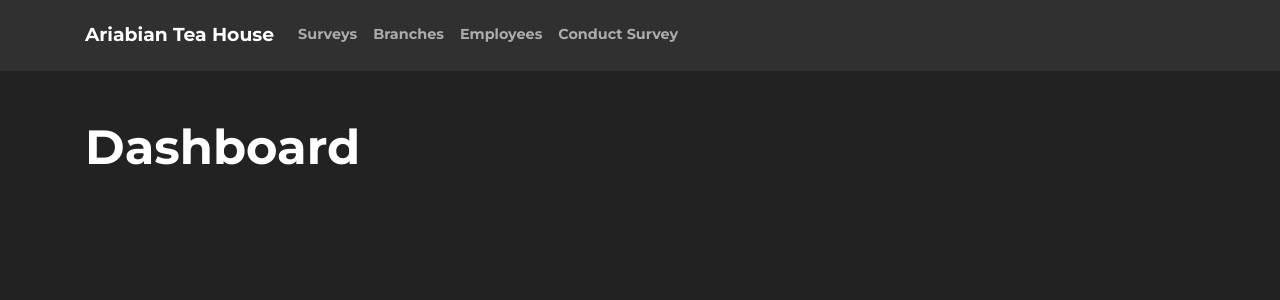
After one commit to tordsyabe/ath-survey, a Flask app: page / in a window 1280 px wide. The commit adds this page. Shown: the top 300 px of the page. Run offline with Flask 2, Linux system fonts and the light colour scheme; some libraries are stand-ins or nearby versions.

Commit message:
added dashboard page

```diff
--- a/athsurveyapp/__init__.py
+++ b/athsurveyapp/__init__.py
@@ -5,6 +5,7 @@ from flask_restful import Api
 
 import os
 
+from athsurveyapp.blueprints.dashboard import dashboard_page
 from athsurveyapp.blueprints.survey import survey_page, SurveyResource
 from athsurveyapp.blueprints.branch import branch_page
 from athsurveyapp.blueprints.employee import employee_page
@@ -61,9 +62,11 @@ def create_app():
     app.config.from_object("config.settings")
     app.config.from_pyfile("settings.py", silent=True)
 
+    app.register_blueprint(dashboard_page, url_prefix="/")
     app.register_blueprint(survey_page, url_prefix="/surveys")
     app.register_blueprint(branch_page, url_prefix="/branches")
     app.register_blueprint(employee_page, url_prefix="/employees")
+
     # app.register_blueprint(question_type_page, url_prefix="/question_types")
     # app.register_blueprint(question_page, url_prefix="/questions")
 
--- /dev/null
+++ b/athsurveyapp/blueprints/dashboard/__init__.py
@@ -0,0 +1 @@
+from athsurveyapp.blueprints.dashboard.views import dashboard_page
--- /dev/null
+++ b/athsurveyapp/blueprints/dashboard/templates/dashboard.html
@@ -0,0 +1,11 @@
+{% extends 'layouts/base.html' %} {% block title %}ATH - Dashboard{% endblock %}
+{% block meta_description %}Arabian Tea House survey application{% endblock %}
+{% block body %}
+<div class="container">
+  <div class="row">
+    <div class="col-6">
+      <h1 class="m-0 font-weight-bold">Dashboard</h1>
+    </div>
+  </div>
+</div>
+{% endblock %}
--- /dev/null
+++ b/athsurveyapp/blueprints/dashboard/views.py
@@ -0,0 +1,7 @@
+from flask import Blueprint, render_template
+
+dashboard_page = Blueprint('dashboard', __name__, template_folder="templates")
+
+@dashboard_page.route("/")
+def dashboard():
+    return render_template("dashboard.html")
--- a/athsurveyapp/blueprints/employee/views.py
+++ b/athsurveyapp/blueprints/employee/views.py
@@ -3,8 +3,7 @@ from athsurveyapp.blueprints.employee.forms import EmployeeForm
 from athsurveyapp.models.models import Employee, Branch, Question, db
 import datetime
 
-employee_page = Blueprint('employee_page', __name__,
-                          template_folder="templates")
+employee_page = Blueprint('employee_page', __name__, template_folder="templates")
 
 
 @employee_page.route("/")
--- a/athsurveyapp/templates/layouts/base.html
+++ b/athsurveyapp/templates/layouts/base.html
@@ -32,7 +32,11 @@
       rel="stylesheet"
       href="https://cdn.jsdelivr.net/npm/bootswatch@4.5.2/dist/darkly/bootstrap.min.css"
     />
-    <link rel="stylesheet" type="text/css" href="https://cdn.datatables.net/1.10.21/css/dataTables.bootstrap4.min.css">
+    <link
+      rel="stylesheet"
+      type="text/css"
+      href="https://cdn.datatables.net/1.10.21/css/dataTables.bootstrap4.min.css"
+    />
     <link
       rel="stylesheet"
       href="{{ url_for('static', filename='styles/main.css') }}"
@@ -41,10 +45,7 @@
   <body>
     <nav class="navbar navbar-expand-lg navbar-dark bg-dark">
       <div class="container">
-        <a
-          class="navbar-brand"
-          href="{{ url_for('survey_page.survey_index') }}"
-        >
+        <a class="navbar-brand" href="{{ url_for('dashboard.dashboard') }}">
           <!-- <img src="{{ url_for('static', filename='images/logo.png') }}" width="60" class="d-inline-block" alt="Arabian Tea House"> -->
           <strong>Ariabian Tea House</strong>
         </a>
@@ -84,7 +85,11 @@
               >
             </li>
             <li class="nav-item float-right">
-              <a class="nav-link font-weight-bold" href="{{ url_for('survey_page.conduct_survey')}}">Conduct Survey</a>
+              <a
+                class="nav-link font-weight-bold"
+                href="{{ url_for('survey_page.conduct_survey')}}"
+                >Conduct Survey</a
+              >
             </li>
           </ul>
         </div>
@@ -100,8 +105,15 @@
     <script src="https://cdnjs.cloudflare.com/ajax/libs/popper.js/1.12.9/umd/popper.min.js"></script>
     <script src="https://maxcdn.bootstrapcdn.com/bootstrap/4.0.0/js/bootstrap.min.js"></script>
     <script src="https://cdn.jsdelivr.net/npm/bootstrap-select@1.13.14/dist/js/bootstrap-select.min.js"></script>
-    <script type="text/javascript" charset="utf8" src="https://cdn.datatables.net/1.10.21/js/jquery.dataTables.min.js"></script>
-    <script type="text/javascript" src="https://cdn.datatables.net/1.10.21/js/dataTables.bootstrap4.min.js"></script>
+    <script
+      type="text/javascript"
+      charset="utf8"
+      src="https://cdn.datatables.net/1.10.21/js/jquery.dataTables.min.js"
+    ></script>
+    <script
+      type="text/javascript"
+      src="https://cdn.datatables.net/1.10.21/js/dataTables.bootstrap4.min.js"
+    ></script>
     <script src="{{url_for('static', filename='js/main.js')}}"></script>
     <script src="{{url_for('static', filename='js/surveyDetails.js')}}"></script>
     <script src="{{url_for('static', filename='js/survey.js')}}"></script>
```
